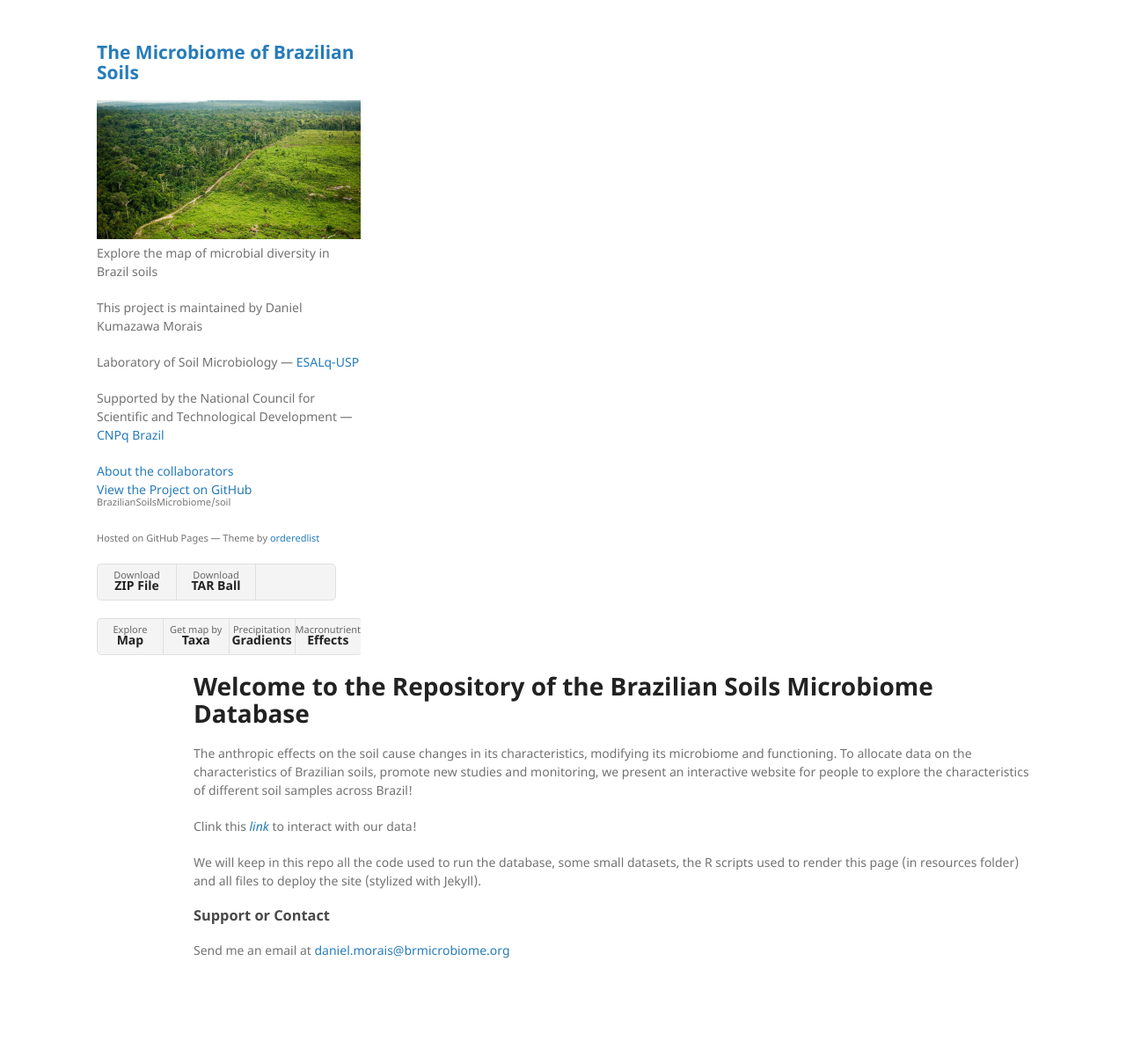
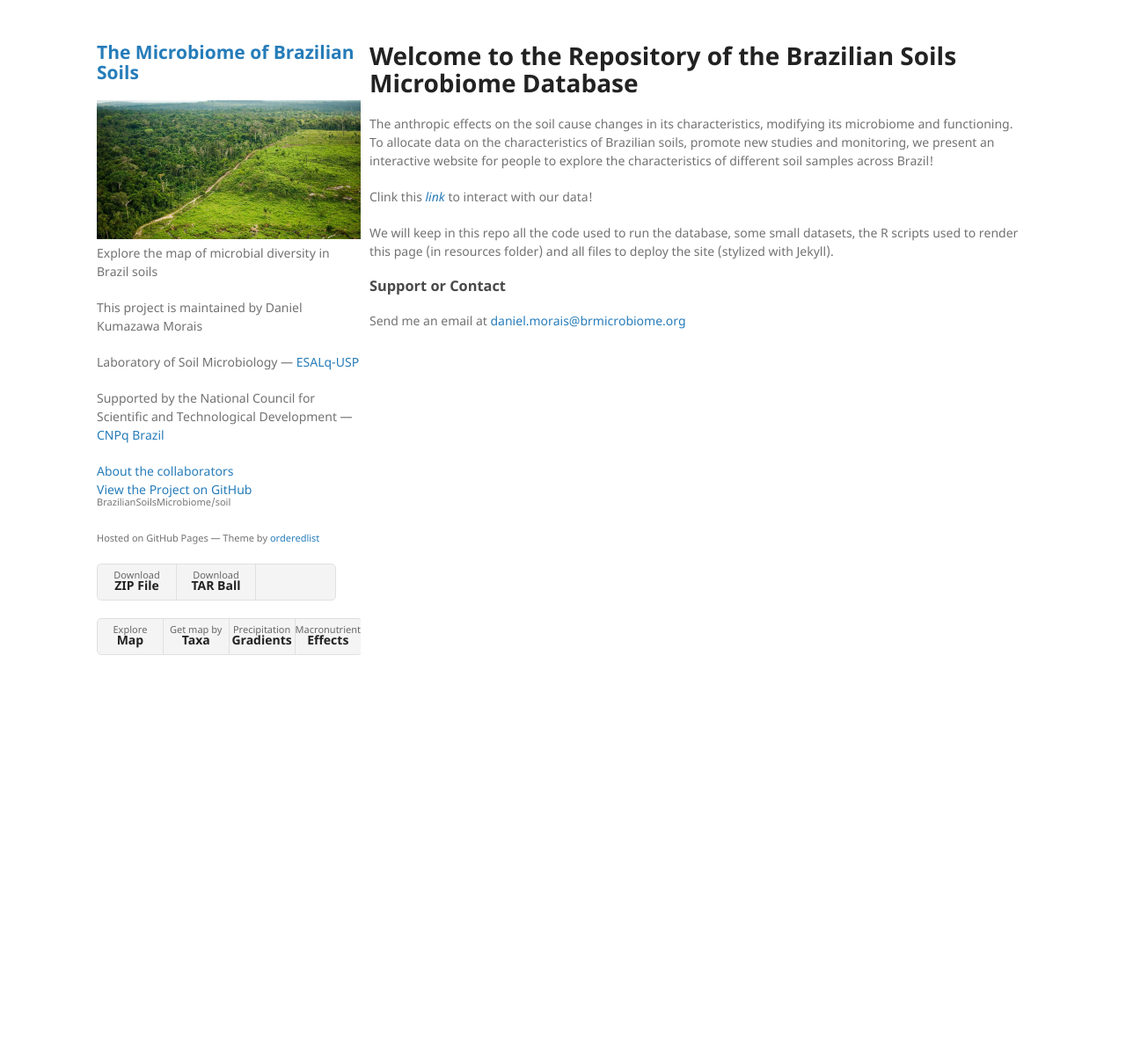
Before and after one commit to BrazilianSoilsMicrobiome/soil, a Jekyll site: the page built from README.md, in a window 1280 px wide. Shown: the whole page at 88% size. Built offline with Jekyll 4.4.1, drawn with Linux system fonts in a browser that asks for light colours; our own code applies the rules of GitHub Pages for plain Markdown files; a style sheet for code colours, icons or effects is not loaded; after the commit the page ends 900 px from its top, so only the background shows below that.

Commit message:
removing changes from jekyll-theme-minimal.scss file in an attempt to fix window resizing problems

```diff
--- a/_sass/jekyll-theme-minimal.scss
+++ b/_sass/jekyll-theme-minimal.scss
@@ -66,11 +66,9 @@
 }
 
 .wrapper {
-  max-width:1060px;
+  width:1060px;
   margin:0 auto;
   overflow: auto;
-  padding-right: 10px;
-  padding-left: 10px;
 }
 
 blockquote {
@@ -216,7 +214,7 @@
 }
 
 section {
-  width:950px;
+  width:750px;
   float:right;
   padding-bottom:50px;
   overflow: auto;
```
